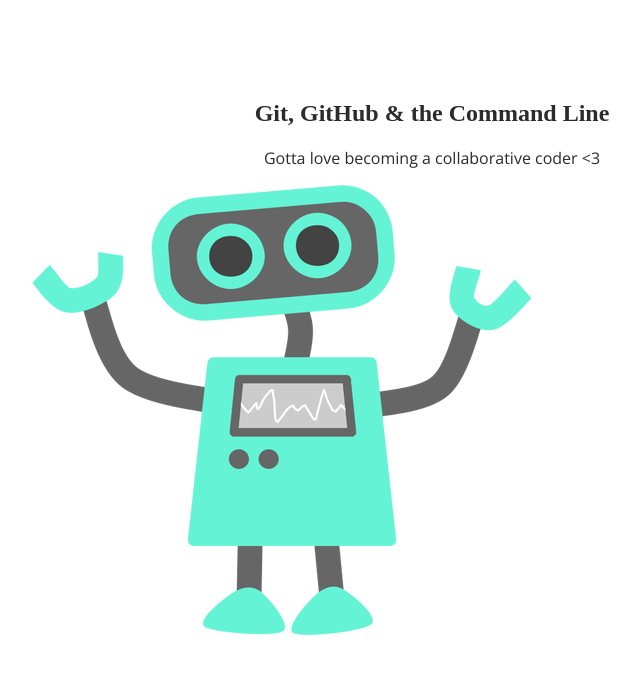
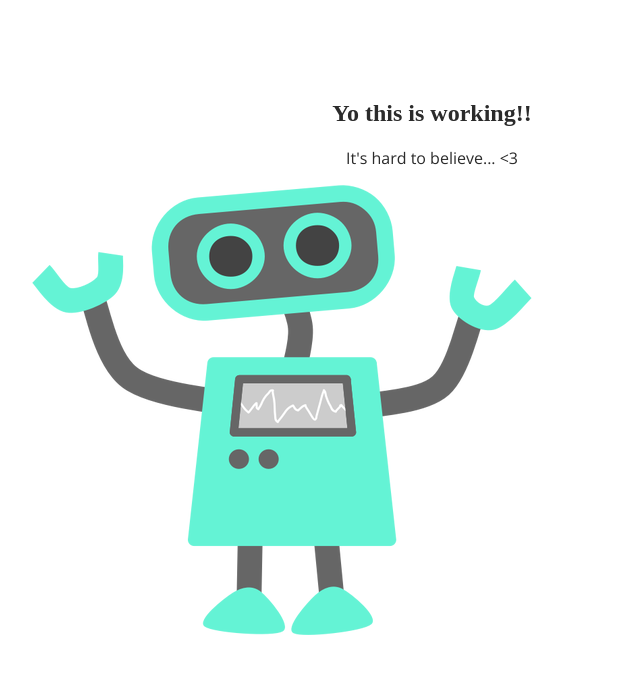
Before and after one commit to ejoblin/105-project, a plain HTML site: page index.html in a window 1280 px wide. Shown: the whole page, without its empty margins (208-848 px from the left). Drawn offline with nearby package versions, Linux system fonts and the light colour scheme.

Commit message:
changed text in h1 and p

```diff
--- a/index.html
+++ b/index.html
@@ -8,8 +8,8 @@
 </head>
 <body>
 	<section>
-		<h1>Git, GitHub & the Command Line</h1>
-		<p>Gotta love becoming a collaborative coder <3</p>
+		<h1>Yo this is working!!</h1>
+		<p>It's hard to believe... <3</p>
 		<img src="img/happy-blue-robot.png">
 	</section>
 </body>
```
